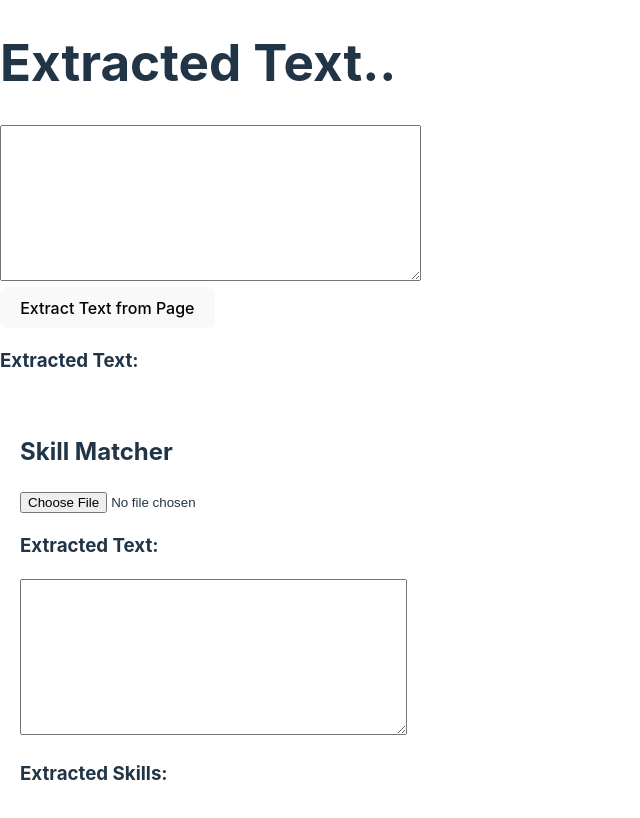
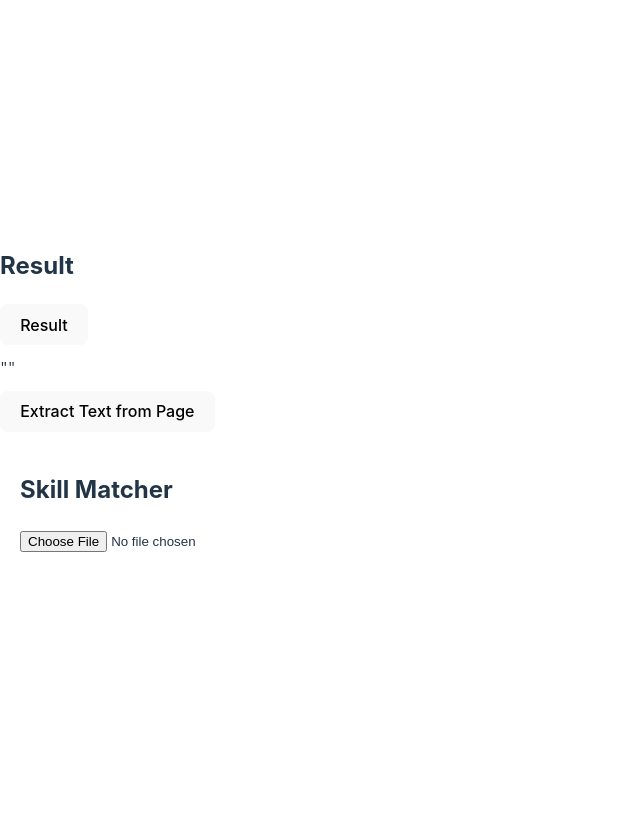
Before and after one commit to Sanjay-10/SkillMatch, a React (Vite) app in the folder client/: page / in a window 1280 px wide. Shown: the top 818 px of the page, without its empty margins (0-640 px from the left). Built offline with nearby package versions, Linux system fonts and the light colour scheme.

Commit message:
Fetched Result successfully from gemini to extension

```diff
--- a/client/src/components/SkillMatcher.jsx
+++ b/client/src/components/SkillMatcher.jsx
@@ -23,23 +23,11 @@ const SkillMatcher = () => {
     });
   };
 
-
-
-
   const handleFileUpload = async (event) => {
     try {
       const file = event.target.files[0];
       const extractedText = await extractTextFromFile(file);
       setResumeText(extractedText);
-
-      // Process the text to extract skills using a hypothetical API
-      const response = await fetch("/extract-skills", {
-        method: "POST",
-        headers: { "Content-Type": "application/json" },
-        body: JSON.stringify({ text: extractedText }),
-      });
-      const data = await response.json();
-      setSkills(data.skills);
     } catch (err) {
       setError("Failed to process file. Please try again.");
       console.error(err);
@@ -48,34 +36,14 @@ const SkillMatcher = () => {
 
   return (
     <div>
-      <TextExtractor />
+      <TextExtractor resume={resumeText} jobDescription={extractedText} />
       <button onClick={handleExtractText}>Extract Text from Page</button>
-      <div>
-        <h3>Extracted Text:</h3>
-        <pre>{extractedText}</pre>
-      </div>
 
       <div style={{ padding: "20px" }}>
         <h2>Skill Matcher</h2>
         <input type="file" accept=".pdf,.docx" onChange={handleFileUpload} />
         {error && <p style={{ color: "red" }}>{error}</p>}
-        <div>
-          <h3>Extracted Text:</h3>
-          <textarea
-            rows="10"
-            value={resumeText}
-            readOnly
-            style={{ width: "100%" }}
-          />
-        </div>
-        <div>
-          <h3>Extracted Skills:</h3>
-          <ul>
-            {skills.map((skill, index) => (
-              <li key={index}>{skill}</li>
-            ))}
-          </ul>
-        </div>
+
       </div>
     </div>
   );
--- a/client/src/components/TextExtractor.jsx
+++ b/client/src/components/TextExtractor.jsx
@@ -1,8 +1,31 @@
-const TextExtractor = ( ) => (
-    <div>
-      <h1>Extracted Text..</h1>
-      <textarea readOnly rows={10} cols={50}></textarea>
-    </div>
-  );
+import React,{useState} from 'react';
 
+const TextExtractor = ({resume, jobDescription}) => {
+
+
+const[result, setResult] = useState('');
+
+const fetchResult = async (resume, jobDescription) => {
+  const response = await fetch('http://localhost:5000/gemini/result', {
+    method: 'POST',
+    headers: {
+      'Content-Type': 'application/json',
+    },
+    body: JSON.stringify({ resumeText: resume, jobDescription }),
+  });
+  const data = await response.json();
+  console.log(data);
+  setResult(data.result);
+  return data;
+}
+
+return (
+  <div>
+    <h2>Result</h2>
+    <button onClick={() => fetchResult(resume, jobDescription)}>Result</button>
+    <pre>{JSON.stringify(result, null, 2)}</pre>
+  </div>
+);
+
+}
   export default TextExtractor;
--- a/client/src/utils/resumeTextExtractor.js
+++ b/client/src/utils/resumeTextExtractor.js
@@ -1,6 +1,7 @@
 import mammoth from "mammoth";
 
 export const extractTextFromFile = async (file) => {
+  console.log("Extracting text from file:", file.name);
   const fileType = file.name.split(".").pop().toLowerCase();
   if (fileType === "pdf") {
     return await extractTextFromPDF(file);
@@ -16,7 +17,7 @@ const extractTextFromPDF = async (file) => {
   const formData = new FormData();
   formData.append("file", file);
   try {
-    const response = await fetch("http://localhost:5000/extract", {
+    const response = await fetch("http://localhost:5000/pdfExtractor/extract", {
       method: "POST",
       body: formData,
     });
```
Also changed, not shown: 1 other file (tests, documents, lock files or other folders).
